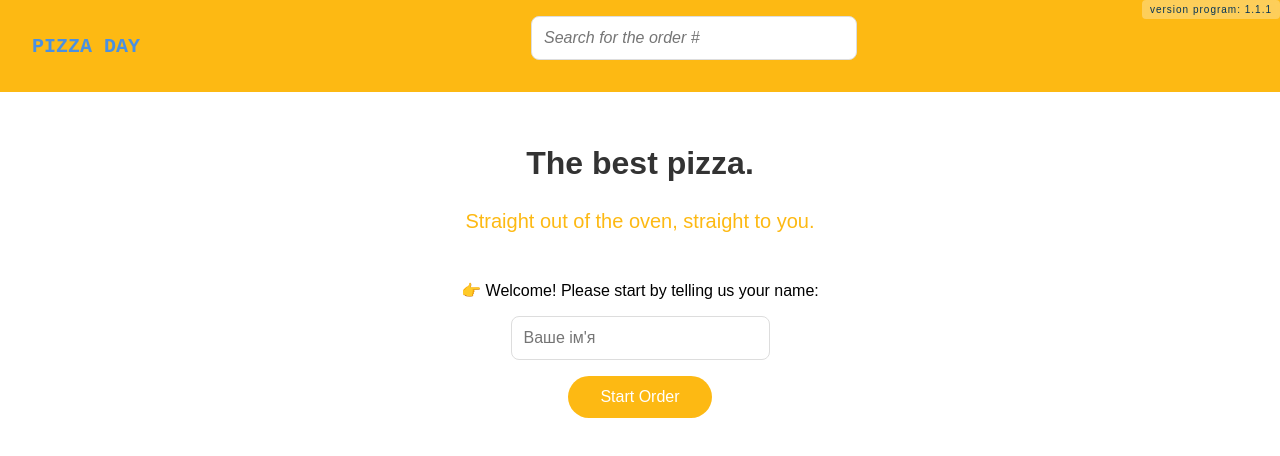
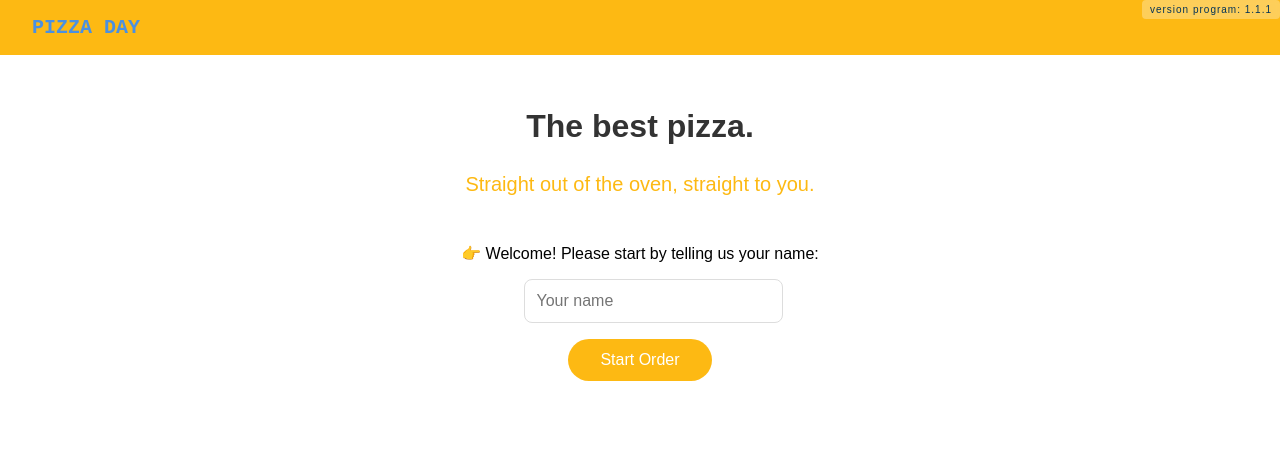
Before and after one commit to uaproger/ap-react-12.11.24, a React (Vite) app: page / in a window 1280 px wide. Shown: the top 456 px of the page. Built offline with nearby package versions, Linux system fonts and the light colour scheme; no server answers.

Commit message:
hom work 12

```diff
--- a/package.json
+++ b/package.json
@@ -11,10 +11,12 @@
         "preview": "vite preview"
     },
     "dependencies": {
+        "@hookform/resolvers": "^3.9.1",
         "react": "^18.3.1",
         "react-dom": "^18.3.1",
         "react-hook-form": "^7.54.2",
-        "react-router": "^7.0.1"
+        "react-router": "^7.0.1",
+        "zod": "^3.24.1"
     },
     "devDependencies": {
         "@eslint/js": "^9.13.0",
--- a/src/components/Button.jsx
+++ b/src/components/Button.jsx
@@ -4,7 +4,8 @@ const Button = (props) => {
         text,
         className,
         onClick,
-        ariaLabel
+        ariaLabel,
+        disabled = false
     } = props;
 
     return (
@@ -13,6 +14,7 @@ const Button = (props) => {
             onClick={ onClick }
             className={ className }
             aria-label={ ariaLabel }
+            disabled={ disabled }
         >{ text }</button>
     );
 }
--- a/src/components/CustomForm.jsx
+++ b/src/components/CustomForm.jsx
@@ -1,55 +1,55 @@
 import Input from "./Input.jsx";
 import Button from "./Button.jsx";
-import { useContext } from "react";
 import { useNavigate } from "react-router";
 import { useUser } from "../contexts/UserProvider.jsx";
-import { api } from "../config/api.js";
-import { GUID, setCookie } from "../helpers/helper.js";
 import Form from "./Form.jsx";
+import { FormProvider, useForm } from "react-hook-form";
+import { zodResolver } from "@hookform/resolvers/zod";
+import { z } from "zod";
 
 const CustomForm = () => {
     const navigate = useNavigate();
 
     const { userName, setUserName } = useUser();
 
+    const schema = z.object({
+        userName: z.string().min(2, { message: "Name must have at least 2 characters" }),
+    });
+
+    const form = useForm({
+        mode: "onBlur",
+        defaultValues: {
+            userName: ""
+        },
+        resolver: zodResolver(schema)
+    });
+
     const changeUserName = (event) => {
         setUserName(event.target.value);
     }
 
-    const showUserName = async (event) => {
-        event.preventDefault();
-        if (userName === "" || userName.length < 2) return;
-        try {
-            const token = GUID();
-
-            const response = await fetch(api.users, {
-                method: "POST",
-                headers: {
-                    "Content-Type": "application/json",
-                },
-                body: JSON.stringify({
-                    name: userName,
-                    token: token
-                }),
-            });
-
-            if (!response.ok) {
-                throw new Error(`Помилка HTTP! статус: ${response.status}`);
-            }
-
-            setCookie('token', token, 365);
-
-            navigate("/menu");
-        } catch (error) {
-            console.error(error);
-        }
+    const showUserName = async () => {
+        navigate("/menu");
+        form.reset();
     }
 
     return (
-        <Form action={ "/" } method={ "post" } className={ "form" }>
-            <Input onChange={ changeUserName } type={"text"} placeholder={"Ваше ім'я"} ariaLabel={"Ваше ім'я"} value={ userName } />
-            <Button onClick={ showUserName } text={"Start Order"} className={"btn"} />
-        </Form>
+        <FormProvider {...form}>
+            <Form onSubmit={ form.handleSubmit(showUserName) }>
+                <div>
+                    <Input
+                        onChange={ changeUserName }
+                        type={ "text" }
+                        placeholder={ "Your name" }
+                        ariaLabel={ "Your name" }
+                        name={ "userName" }
+                        control={ form.control }
+                    />
+                    {form.formState.errors.userName && <p style={{fontSize: "12px"}}>{form.formState.errors.userName.message}</p>}
+                </div>
+                <Button onClick={ showUserName } disabled={ !form.formState.isValid } text={"Start Order"} className={"btn"} />
+            </Form>
+        </FormProvider>
     );
 }
 
--- a/src/components/Input.jsx
+++ b/src/components/Input.jsx
@@ -1,23 +1,26 @@
+import { useController } from "react-hook-form";
+
 const Input = ({
     className,
     type = "text",
-    placeholder = "Your full name",
-    ariaLabel = "Your full name",
-    value = "",
-    onChange = () => {},
-    readOnly,
-    required
+    placeholder = "Your name",
+    ariaLabel = "Your name",
+    name,
+    control
 }) => {
+    if (!control) {
+        return null;
+    }
+
+    const { field } = useController({ name, control });
+
     return (
         <input
             className={ className }
             type={ type }
             placeholder={ placeholder }
             aria-label={ ariaLabel }
-            value={ value }
-            onChange={ onChange }
-            readOnly={ readOnly ?? false }
-            required={ required ?? false }
+            {...field}
         />
     );
 }
--- a/src/pages/OrderForm/OrderForm.jsx
+++ b/src/pages/OrderForm/OrderForm.jsx
@@ -1,44 +1,94 @@
 import "./OrderForm.css";
 import Form from "../../components/Form.jsx";
 import { useUser } from "../../contexts/UserProvider.jsx";
-import { useContext } from "react";
 import Input from "../../components/Input.jsx";
 import Button from "../../components/Button.jsx";
 import Label from "../../components/Label.jsx";
+import { FormProvider, useForm } from "react-hook-form";
+import { zodResolver } from "@hookform/resolvers/zod";
+import { z } from "zod";
+import { useCart } from "../../contexts/CartProvider.jsx";
+import { setPrice } from "../../helpers/helper.js";
 
 const OrderForm = () => {
     const { userName } = useUser();
 
+    const { state } = useCart();
+
+    const schema = z.object({
+        firstName: z.string().min(2),
+        phone: z.string(),
+        address: z.string().min(6),
+        priority: z.boolean().nullable()
+    });
+
+    const form = useForm({
+        mode: "onBlur",
+        defaultValues: {
+            firstName: userName,
+            phone: "+38",
+            address: "",
+            priority: false
+        },
+        resolver: zodResolver(schema)
+    });
+
+    const submit = () => {
+        console.log("verify");
+    }
+
     return (
         <div className={ "container-order-form" }>
             <h1>Ready to order? Let's go!</h1>
-            <Form>
+            <FormProvider {...form}>
+                <Form onSubmit={ form.handleSubmit(submit) }>
                     <div className={ "form-group" }>
                         <Label htmlFor={ "firstName" }>First Name</Label>
-                    <Input id={ "firstName" } value={ userName } placeholder={ "First Name" } readOnly />
+                        <Input
+                            control={ form.control }
+                            name={ "firstName" }
+                            placeholder={ "First Name" }
+                        />
+                        {form.formState.errors.firstName && <p style={{fontSize: "12px"}}>{form.formState.errors.firstName.message}</p>}
                     </div>
 
                     <div className={ "form-group" }>
                         <Label htmlFor={ "phone" }>Phone number</Label>
-                    <Input type={ "tel" } id={ "phone" } placeholder={ "Phone number" } required />
+                        <Input
+                            control={ form.control }
+                            type={ "tel" }
+                            name={ "phone" }
+                            placeholder={ "Phone number" }
+                        />
+                        {form.formState.errors.phone && <p style={{fontSize: "12px"}}>{form.formState.errors.phone.message}</p>}
                     </div>
 
                     <div className={ "form-group" }>
                         <Label htmlFor={ "address" }>Address</Label>
                         <div className={ "input-wrapper" }>
-                        <Input id={ "address" } placeholder={ "Address" } required />
+                            <Input
+                                control={ form.control }
+                                name={ "address" }
+                                placeholder={ "Address" }
+                            />
+                            {form.formState.errors.address && <p style={{fontSize: "12px"}}>{form.formState.errors.address.message}</p>}
                         </div>
                     </div>
 
                     <div className={ "checkbox-group" }>
                         <div className={ "checkbox-wrapper" }>
-                        <Input type={ "checkbox" } id={ "priority" } />
+                            <Input
+                                control={ form.control }
+                                type={ "checkbox" }
+                                name={ "priority" }
+                            />
                             <Label htmlFor={ "priority" }>Want to give your order priority?</Label>
                         </div>
                     </div>
 
-                <Button type={ "submit" } className={ "order-btn" } text={ "Order now for €12.00" } />
+                    <Button type={ "submit" } disabled={ !form.formState.isValid } className={ "order-btn" } text={ "Order now for " + setPrice(state.totalPrice) } />
                 </Form>
+            </FormProvider>
         </div>
     );
 }
```
Also changed, not shown: 1 other file (tests, documents, lock files or other folders). Lines whose indentation alone changed are shown as unchanged.
